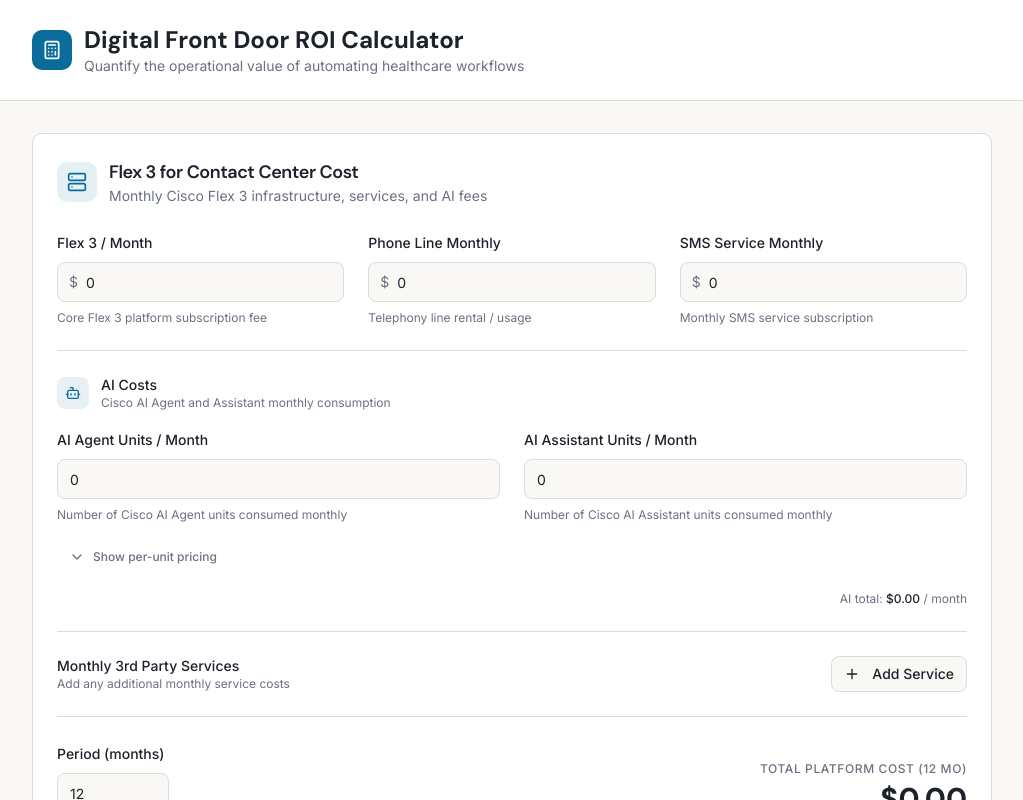
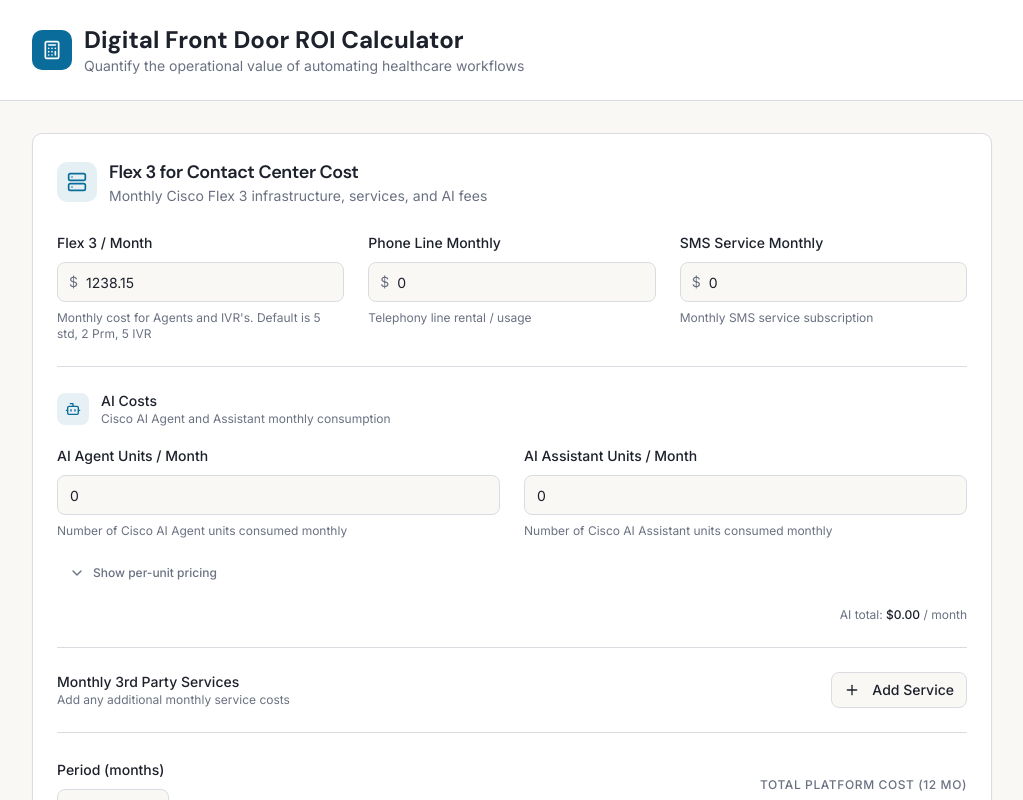
Before and after one commit to suneater-io/wxcc_roi, a Next.js app: page / in a window 1280 px wide. Shown: the top 800 px of the page, without its empty margins (128-1151 px from the left). Built offline with nearby package versions, Linux system fonts and the light colour scheme.

Commit message:
[dyad] Updated Flex 3 description and default cost values - wrote 2 file(s)

```diff
--- a/components/roi/platform-inputs.tsx
+++ b/components/roi/platform-inputs.tsx
@@ -208,7 +208,7 @@ export function PlatformInputs({ costs, onChange }: PlatformInputsProps) {
           <CurrencyField
             id="platform-cost"
             label="Flex 3 / Month"
-            description="Core Flex 3 platform subscription fee"
+            description="Monthly cost for Agents and IVR's. Default is 5 std, 2 Prm, 5 IVR"
             value={costs.platformCostPerMonth}
             onChange={(v) => update("platformCostPerMonth", v)}
           />
--- a/components/roi/roi-calculator.tsx
+++ b/components/roi/roi-calculator.tsx
@@ -26,7 +26,7 @@ function generateId() {
 export function RoiCalculator() {
   // Section 1: Platform Costs (includes AI)
   const [platformCosts, setPlatformCosts] = useState<PlatformCosts>({
-    platformCostPerMonth: 0,
+    platformCostPerMonth: 1238.15,
     phoneLineMonthly: 0,
     smsServiceMonthly: 0,
     thirdPartyServices: [],
@@ -43,7 +43,7 @@ export function RoiCalculator() {
   const [staffHourlyCost, setStaffHourlyCost] = useState(60.0)
   const [interactionCosts, setInteractionCosts] = useState<InteractionCosts>({
     smsPerSegmentCost: 0.04,
-    wxConnectRemoteRunCost: 0.01,
+    wxConnectRemoteRunCost: 0.08,
     emailSendCost: 0,
   })
 
```
